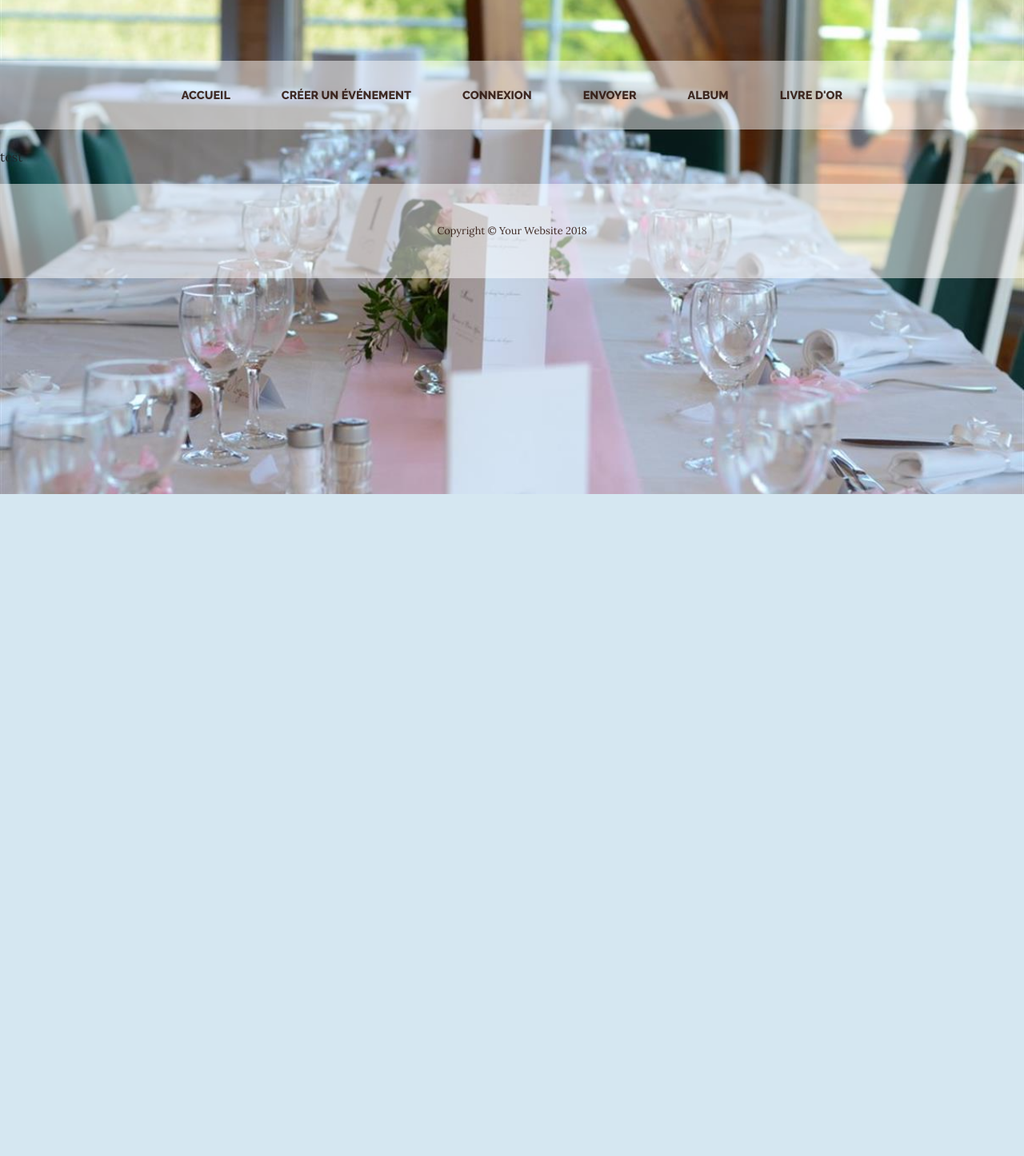
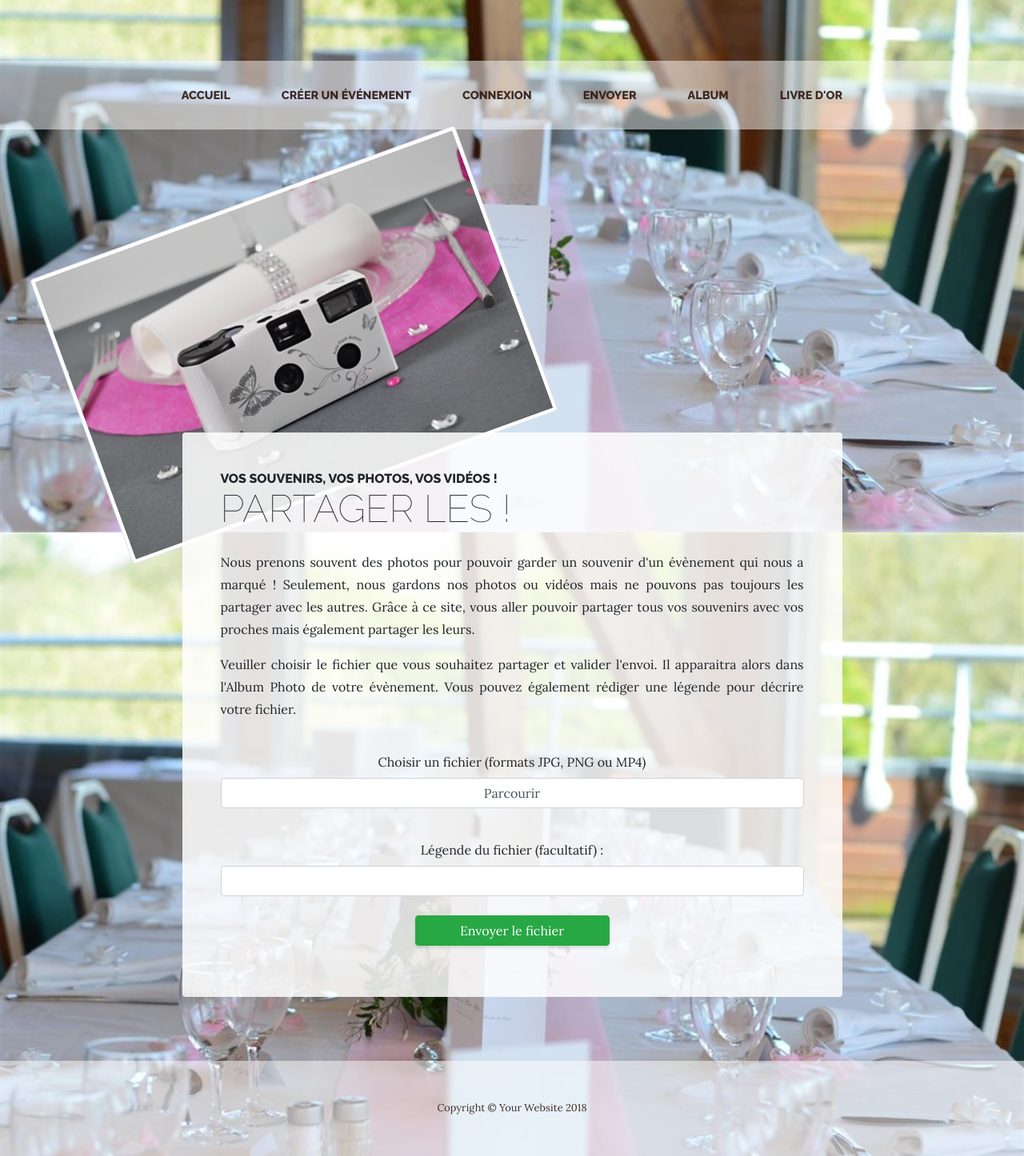
Before and after one commit to Audrey24/Projet5DWJ, a PHP site: page /projet_5/Send in a window 1280 px wide. Shown: the part 182-1628 px from the top of the page at 80% size. Before the commit the page ends 800 px from the top, so only its background shows below. Run offline with PHP 8.4, Linux system fonts and the light colour scheme; some libraries are stand-ins or nearby versions.

Commit message:
Création des pages "Send" et "Create". Mise en place des inputs "File".

```diff
--- a/lib/css/createEvent.css
+++ b/lib/css/createEvent.css
@@ -1,5 +1,37 @@
 #createContainer {
-  background-color: rgba(252, 252, 252, 0.8);
   text-align: center;
+}
 
+#sectionCreateEvent {
+  margin-top: 10rem;
 }
+
+#imgCreateEvent {
+  transform: rotate(-20deg)
+}
+
+/*Mise en forme du champ "Choisir une image"*/
+/*Désactive le input "img" pour pouvoir modifier sa mise en forme */
+.input-img {
+  display: none;
+}
+
+/*Hover sur le champ "Parcourir" */
+.js .input-img:hover, .js .input-img-trigger:hover {
+  font-weight: bold;
+}
+
+/*Paragraphe avec le fichier joint*/
+.js .img-return {
+  font-style: italic;
+  font-size: .9em;
+  font-weight: bold;
+}
+
+/*On complète l'information d'un contenu textuel
+   uniquement lorsque le paragraphe n'est pas vide */
+.js .img-return:not(:empty):before {
+  content: "Image jointe: ";
+  font-style: normal;
+  font-weight: normal;
+}
--- a/lib/css/login.css
+++ b/lib/css/login.css
@@ -5,3 +5,7 @@
   padding-bottom: 20px;
 
 }
+
+#sectionLogin {
+  margin-top: 10rem;
+}
--- /dev/null
+++ b/lib/css/send.css
@@ -0,0 +1,36 @@
+#sendMediasForm {
+  text-align: center;
+}
+
+#textMediasForm {
+  text-align: justify;
+}
+
+#imgSendForm {
+  transform: rotate(-20deg);
+}
+/*Mise en forme du champ "Choisir un fichier"*/
+/*Désactive le input "file" pour pouvoir modifier sa mise en forme */
+.input-file {
+  display: none;
+}
+
+/*Hover sur le champ "Parcourir" */
+.js .input-file:hover, .js .input-file-trigger:hover {
+  font-weight: bold;
+}
+
+/*Paragraphe avec le fichier joint*/
+.js .file-return {
+  font-style: italic;
+  font-size: .9em;
+  font-weight: bold;
+}
+
+/*On complète l'information d'un contenu textuel
+   uniquement lorsque le paragraphe n'est pas vide */
+.js .file-return:not(:empty):before {
+  content: "Fichier joint: ";
+  font-style: normal;
+  font-weight: normal;
+}
--- /dev/null
+++ b/lib/js/send.js
@@ -0,0 +1,25 @@
+//Ajout de la classe JS à HTML
+document.querySelector("html").classList.add('js');
+
+//Initialisation des variables
+var fileInput  = document.querySelector( ".input-file" ),
+    button     = document.querySelector( ".input-file-trigger" ),
+    returnFile = document.querySelector(".file-return");
+
+//Action lorsque la "barre d'espace" ou "Entrée" est pressée
+button.addEventListener( "keydown", function( event ) {
+    if ( event.keyCode == 13 || event.keyCode == 32 ) {
+        fileInput.focus();
+    }
+});
+
+//Action lorsque le label est cliqué
+button.addEventListener( "click", function( event ) {
+   fileInput.focus();
+   return false;
+});
+
+//Affiche un retour visuel dès que input:file change
+fileInput.addEventListener( "change", function( event ) {
+    returnFile.innerHTML = this.value;
+});
--- a/other/theme/css/business-casual.css
+++ b/other/theme/css/business-casual.css
@@ -5,6 +5,9 @@ body {
   background-position: top;
   background-size: cover;
 }
+
+
+
 
 h1,
 h2,
--- a/views/header.php
+++ b/views/header.php
@@ -17,6 +17,7 @@
     <link href="lib/css/home.css" rel="stylesheet">
     <link href="lib/css/createEvent.css" rel="stylesheet">
     <link href="lib/css/login.css" rel="stylesheet">
+    <link href="lib/css/send.css" rel="stylesheet">
 
 
     <!-- Custom fonts for this template -->
--- a/views/send.php
+++ b/views/send.php
@@ -1,25 +1,40 @@
-<!--<section class="page-section about-heading">
+<section class="page-section about-heading">
       <div class="container">
-        <img class="img-fluid rounded about-heading-img mb-3 mb-lg-0" src="img/about.jpg" alt="">
+        <img id="imgSendForm" class="img-thumbnail about-heading-img mb-3 mb-lg-0" src="lib/images/appareilPhoto_mariage.jpg" alt="Appareil photo sur une table de fête">
         <div class="about-heading-content">
           <div class="row">
             <div class="col-xl-9 col-lg-10 mx-auto">
               <div class="bg-faded rounded p-5">
                 <h2 class="section-heading mb-4">
-                  <span class="section-heading-upper">Strong Coffee, Strong Roots</span>
-                  <span class="section-heading-lower">About Our Cafe</span>
+                  <span class="section-heading-upper">Vos souvenirs, vos photos, vos vidéos !</span>
+                  <span class="section-heading-lower">Partager les ! </span>
                 </h2>
-                <p>Founded in 1987 by the Hernandez brothers, our establishment has been serving up rich coffee sourced from artisan farmers in various regions of South and Central America. We are dedicated to travelling the world, finding the best coffee, and bringing back to you here in our cafe.</p>
-                <p class="mb-0">We guarantee that you will fall in <em>lust</em> with our decadent blends the moment you walk inside until you finish your last sip. Join us for your daily routine, an outing with friends, or simply just to enjoy some alone time.</p>
+                <div id="textMediasForm">
+                <p>Nous prenons souvent des photos pour pouvoir garder un souvenir d'un évènement qui nous a marqué ! Seulement, nous gardons nos photos ou vidéos mais ne pouvons pas toujours les partager avec les autres. Grâce à ce site, vous aller pouvoir partager tous vos souvenirs avec vos proches mais également partager les leurs.</p>
+                <p class="mb-0">Veuiller choisir le fichier que vous souhaitez partager et valider l'envoi. Il apparaitra alors dans l'Album Photo de votre évènement. Vous pouvez également rédiger une légende pour décrire votre fichier.</p>
+              </div><br />
+                <div id="sendMediasForm" class="control-group">
+                  <form class="form-group floating-label-form-group controls" method="post" enctype="multipart/form-data">
+                    <p>
+                      <div class="control-group">
+                        <label>Choisir un fichier (formats JPG, PNG ou MP4)</label><br />
+                        <label tabindex="0" for="my-file" class="input-file-trigger form-control">Parcourir</label>
+                        <input class="input-file form-control" id="my-file" type="file" accept="image/*|video/*">
+                      </div>
+                      <p class="file-return"></p><br />
+
+                      <label for="legend">Légende du fichier (facultatif) :</label><br />
+                      <input type="text" class="form-control" name="legend" id="legend" /><br />
+                      <input class="btn btn-success col-lg-4" type="submit" value="Envoyer le fichier" />
+                    </p>
+                  </form>
+                </div>
               </div>
             </div>
           </div>
         </div>
       </div>
-    </section>-->
+  </section>
 
 
-    <!--Présentation -->
-        <div>
-            <p>test</p>
-        </div>
+<script type="text/javascript" src="lib/js/send.js"></script>
```
Also changed, not shown: lib/js/createEvent.js (added, +25 -0 lines), views/createEvent.php (+27 -6 lines), views/login.php (+13 -1 lines), lib/images/appareilPhoto_mariage.jpg (added), lib/images/createEvent.jpg (added).
